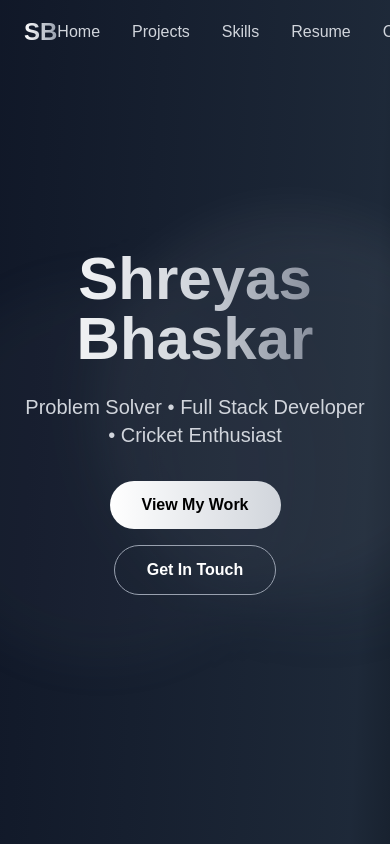
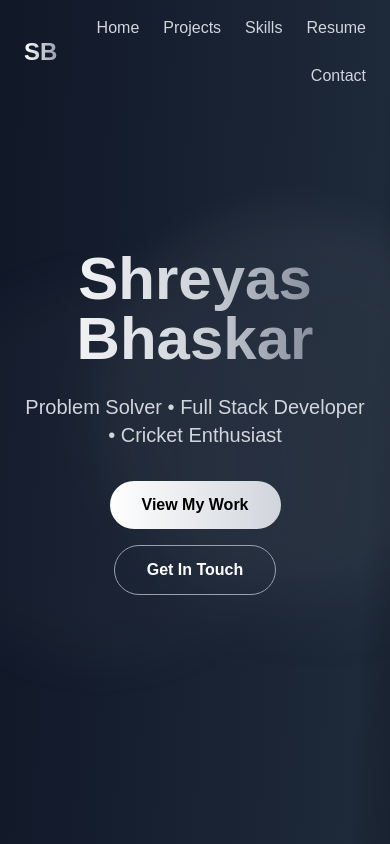
Before and after one commit to Shreyas4240/personal_portfolio, a Next.js app: page / in a window 390 px wide. Shown: the top 844 px of the page. Built offline with nearby package versions, Linux system fonts and the light colour scheme.

Commit message:
Push updated portfolio code

```diff
--- a/src/app/page.js
+++ b/src/app/page.js
@@ -307,11 +307,11 @@ export default function Home() {
               SB
             </div>
             {isHydrated && (
-              <ul className="flex gap-8 font-medium">
+              <ul className="flex flex-wrap gap-6 md:gap-8 font-medium justify-end">
                 {['Home', 'Projects', 'Skills', 'Resume', 'Contact'].map((item, i) => (
                   <li key={item} style={{ animation: `fadeIn 0.8s ease-out ${i * 0.1}s forwards`, opacity: 0 }}>
                     <a
-                      href={`#${item.toLowerCase()}`}
+                      href={`#${item === "Projects" ? "experience" : item.toLowerCase()}`}
                       className="relative text-gray-300 hover:text-white transition-colors duration-300 group"
                     >
                       {item}
```
